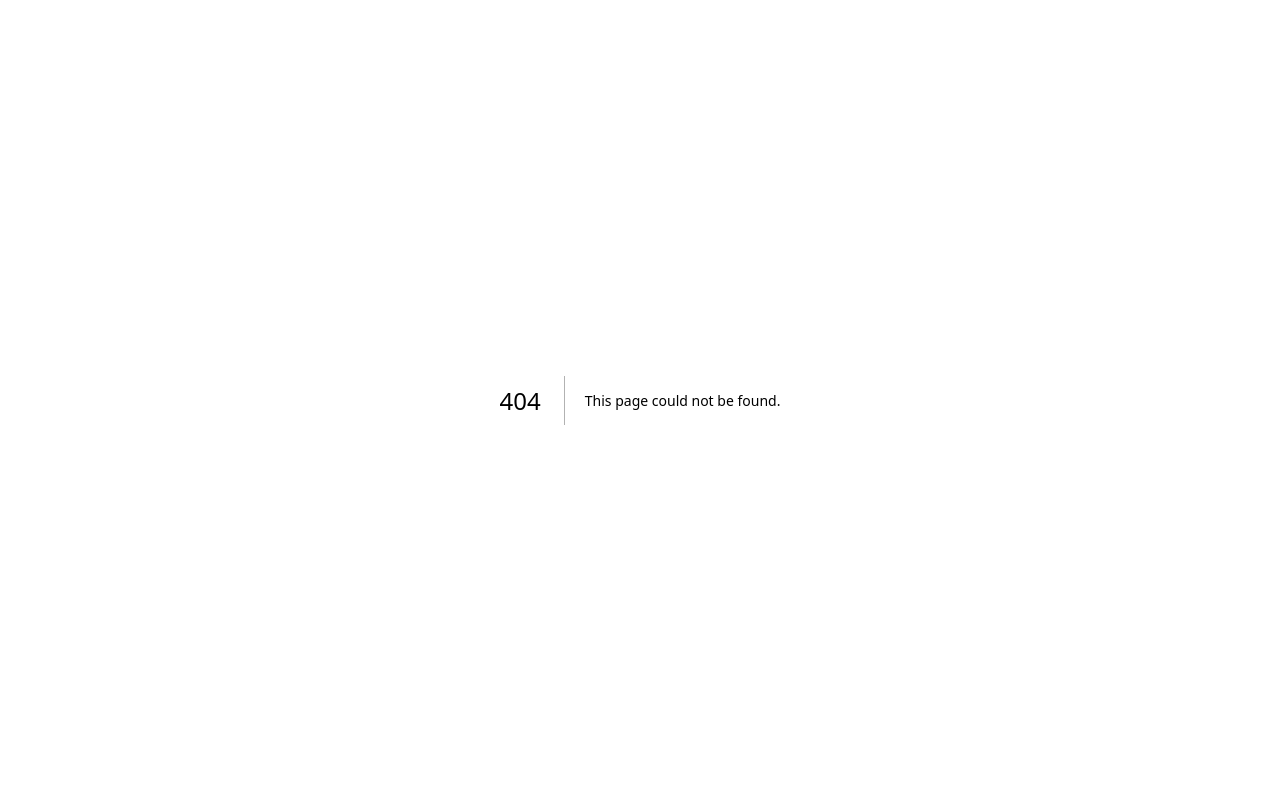
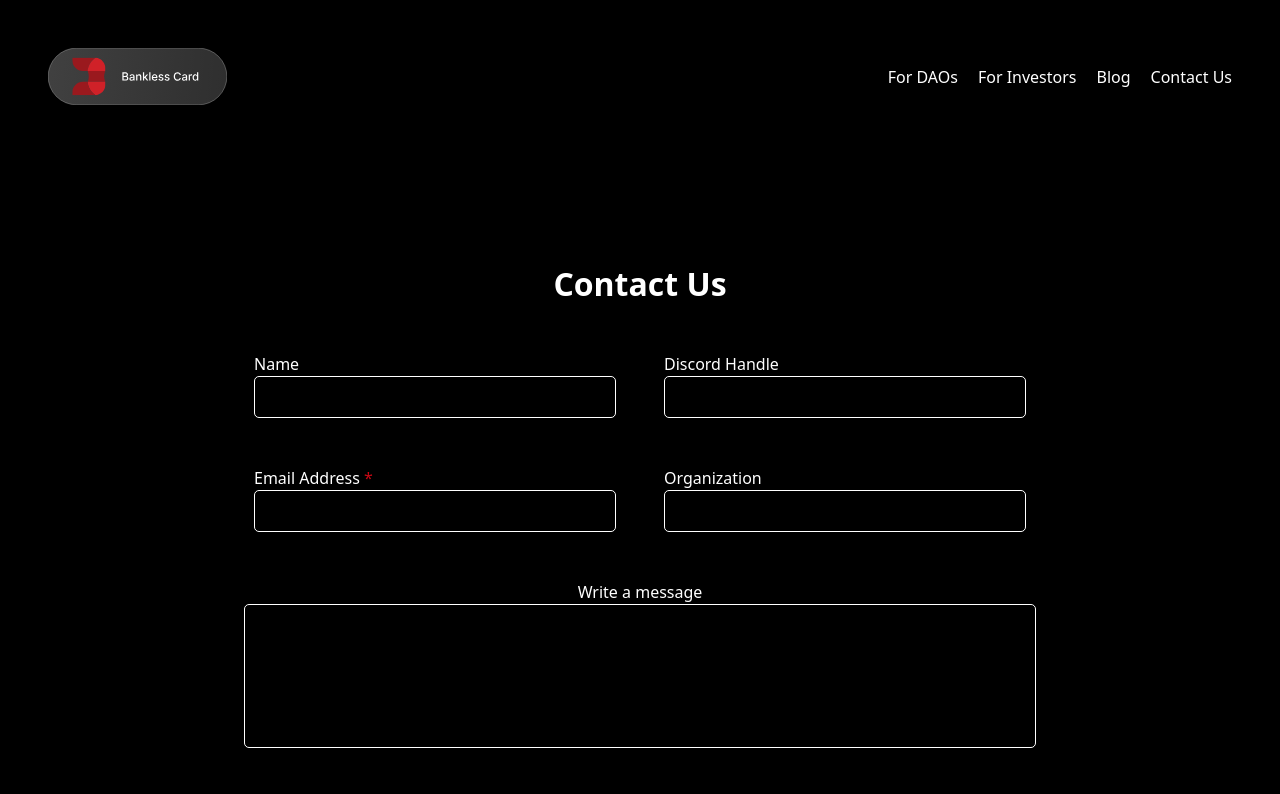
Before and after one commit to Bankless-Card/Bcard-website, a Next.js app: page /contact-us in a window 1280 px wide. Before the commit this address had no page. Shown: the top 794 px of the page. Built offline with nearby package versions, Linux system fonts and the light colour scheme.

Commit message:
add contact-us page

```diff
--- a/components/Navbar.tsx
+++ b/components/Navbar.tsx
@@ -18,8 +18,8 @@ const Navbar = () => {
          <div className='flex gap-5'>
             <Link href="/for-daos">For DAOs</Link>
             <Link href="/for-investors">For Investors</Link>
-            <a>Blog</a>
-            <a>Contact Us</a>
+            <a  href="https://banklesscard.mirror.xyz/" target="_blank" rel="noreferrer">Blog</a>
+            <Link href="/contact-us">Contact Us</Link>
          </div>
     </nav>
   )
--- /dev/null
+++ b/src/pages/contact-us.tsx
@@ -0,0 +1,18 @@
+import React from "react";
+import Image from "next/image";
+import Link from "next/link";
+import Navbar from "components/Navbar";
+import Footer from "components/Footer";
+import ContactUs from "components/ContactUs";
+
+const Contact = () => {
+  return (
+    <>
+      <Navbar />
+      <ContactUs />
+      <Footer />
+    </>
+  );
+};
+
+export default Contact;
```
